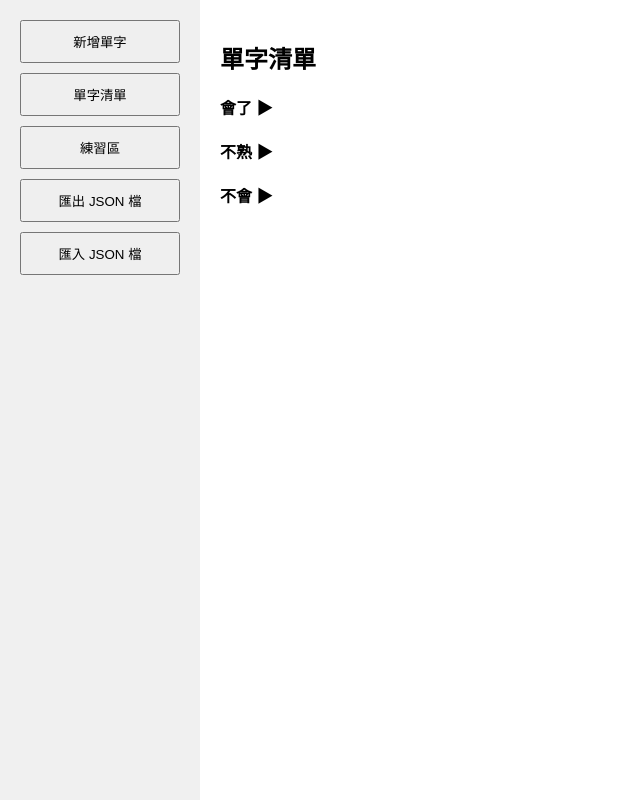
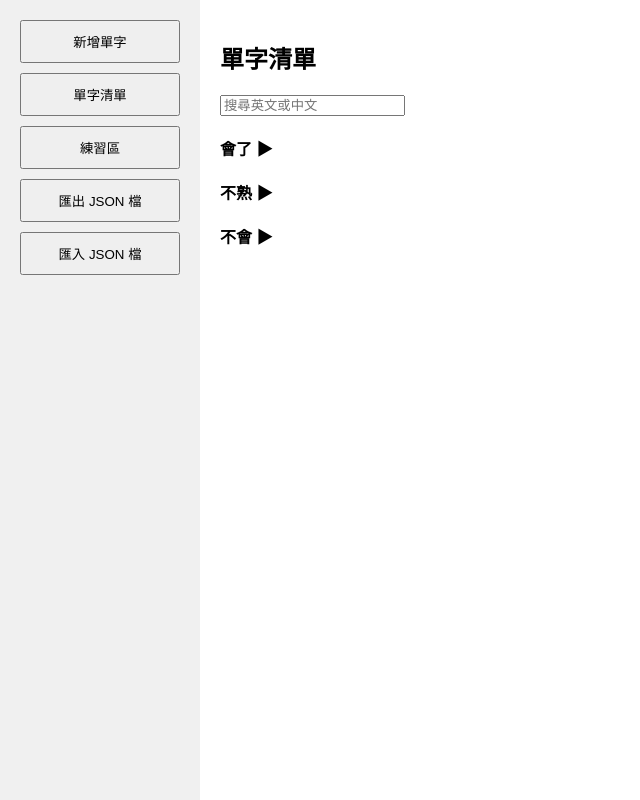
Before and after one commit to ytrt6545ytrt6545/word-study, a plain HTML site: page index.html in a window 1280 px wide. Both pictures are taken after a click on the button "單字清單". Shown: the whole page, without its empty margins (0-640 px from the left). Drawn offline with Linux system fonts and the light colour scheme.

Commit message:
Update index.html

```diff
--- a/index.html
+++ b/index.html
@@ -48,6 +48,7 @@
 
         <div id="wordListSection" class="section hidden">
             <h2>單字清單</h2>
+            <input type="text" id="searchInput" placeholder="搜尋英文或中文" oninput="renderWords()" />
             <div>
                 <div class="toggle-header" onclick="toggleSection('greenList')">會了 ▶</div>
                 <div id="greenList" class="hidden"></div>
@@ -129,11 +130,19 @@
 
         function renderWords() {
             ['greenList', 'yellowList', 'redList'].forEach(id => (document.getElementById(id).innerHTML = ''));
-            const sortedWords = words.slice().sort((a, b) => b.timestamp - a.timestamp);
+            const search = (document.getElementById('searchInput')?.value || '').trim().toLowerCase();
+            let filteredWords = words;
+            if (search) {
+                filteredWords = words.filter(item =>
+                    item.word.toLowerCase().includes(search) ||
+                    item.meaning.toLowerCase().includes(search)
+                );
+            }
+            const sortedWords = filteredWords.slice().sort((a, b) => b.timestamp - a.timestamp);
 
             sortedWords.forEach((item, index) => {
                 checkRecording(item.word, hasRecording => {
-                    const card = createWordCard(item, index, hasRecording);
+                    const card = createWordCard(item, words.indexOf(item), hasRecording);
                     document.getElementById(item.level + 'List').appendChild(card);
                     adjustTextareas();
                 });
```
